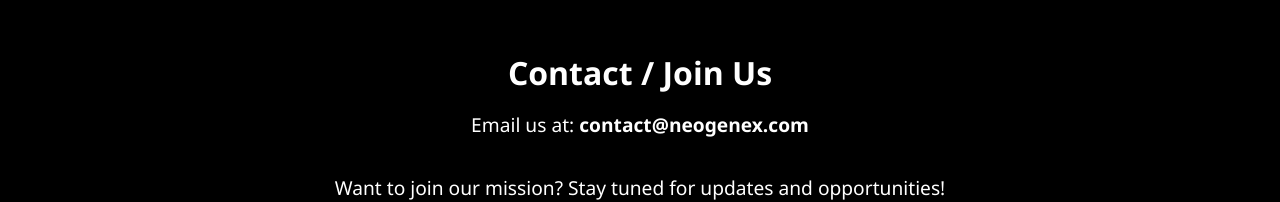
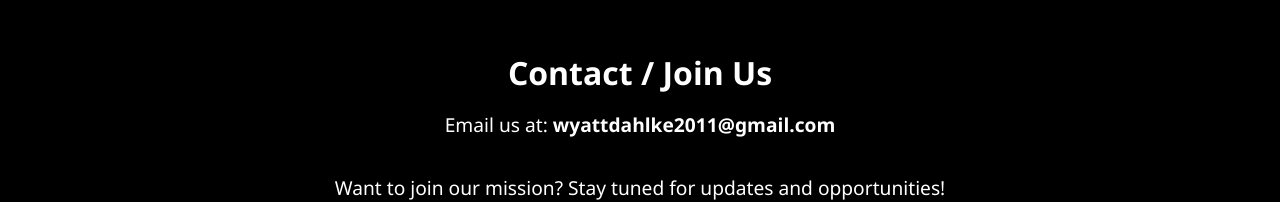
Before and after one commit to FruggyVR/neogenex, a plain HTML site: page index.html in a window 1280 px wide. Shown: the part 4355-4557 px from the top of the page. Drawn offline with Linux system fonts and the light colour scheme.

Commit message:
Update index.html

```diff
--- a/index.html
+++ b/index.html
@@ -144,7 +144,7 @@
 
   <section id="contact">
     <h2>Contact / Join Us</h2>
-    <p>Email us at: <strong>contact@neogenex.com</strong></p>
+    <p>Email us at: <strong>wyattdahlke2011@gmail.com</strong></p>
     <p>Want to join our mission? Stay tuned for updates and opportunities!</p>
   </section>
 
```
